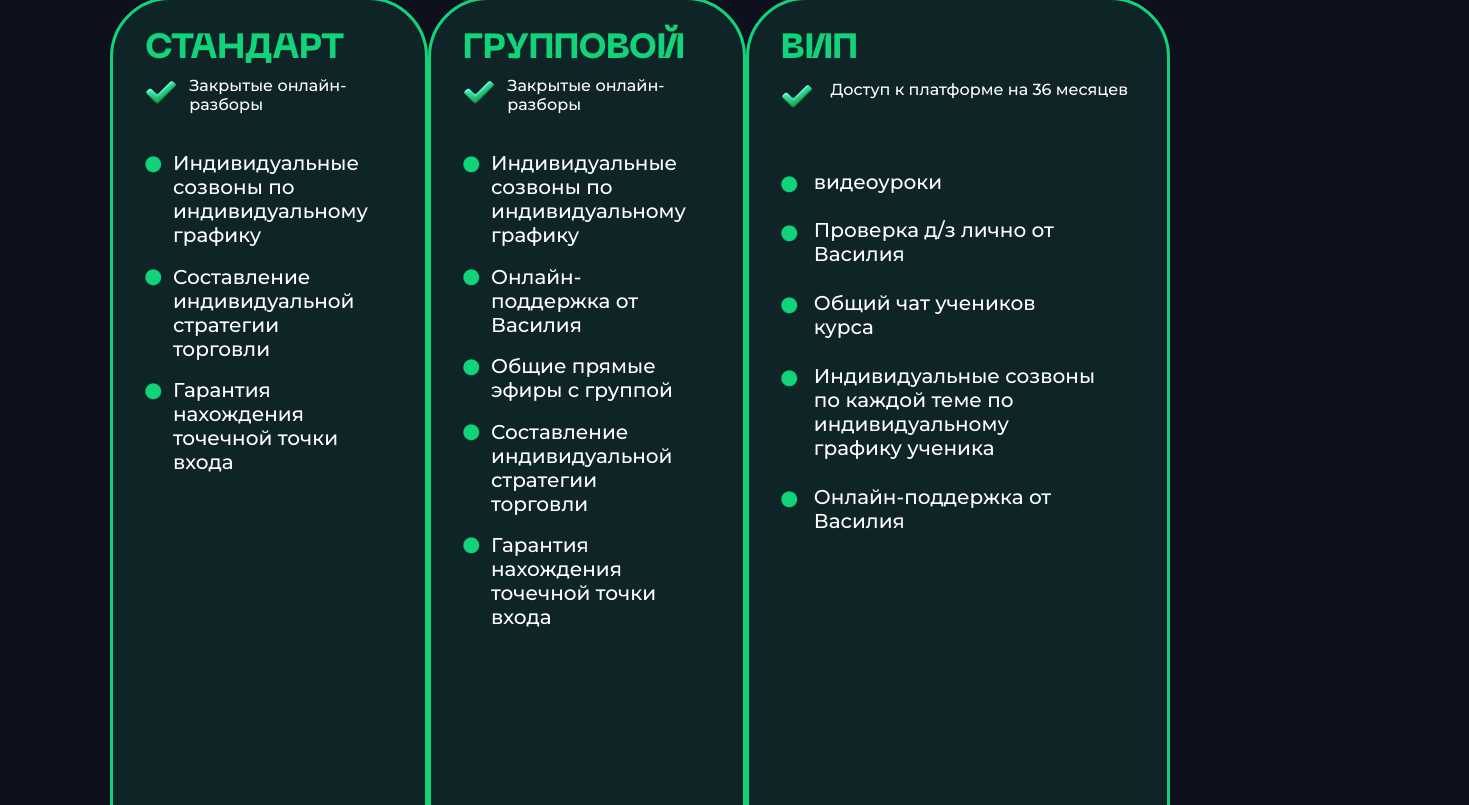
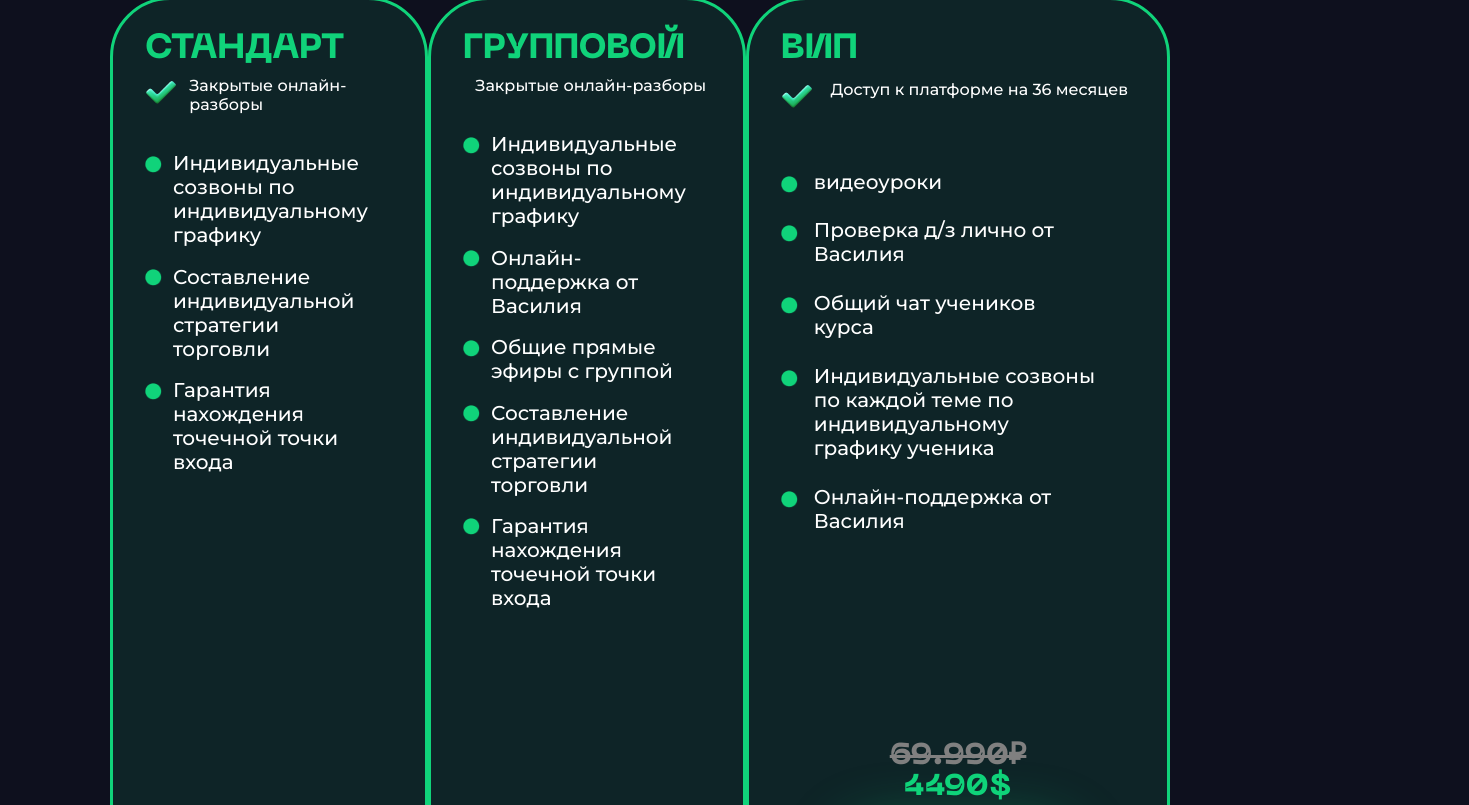
Before and after one commit to Raccoons38/btc-school-landing, a plain HTML site: page futures_course.html in a window 1280 px wide. Shown: the part 7631-8436 px from the top of the page, 1469 px wide, since content can reach past the window. Drawn offline with nearby package versions, Linux system fonts and the light colour scheme.

Commit message:
Update futures_course.html

```diff
--- a/futures_course.html
+++ b/futures_course.html
@@ -176,7 +176,7 @@
                     <div class="program-block">
                         <div class="program-block-name">ГРУППОВОЙ</div>
                         <div class="program-block-access">
-                            <div class="program-block-image"><img src="images/check_icon.png" alt=""></div>
+                            <div class="program-block-image"><img srнc="images/check_icon.png" alt=""></div>
                             <div class="access-text">Закрытые онлайн-разборы</div>
                         </div>
                         <ul class="program-advantages">
@@ -213,7 +213,7 @@
                         </ul>
                         <div class="price-block VIP">
                             <div class="sale-price">
-<!--                     <p style="color: gray;text-decoration: line-through;">69.990₽</p>
+ <p style="color: gray;text-decoration: line-through;">69.990₽</p>
                                 4490$
                             </div>
                         </div>
```
